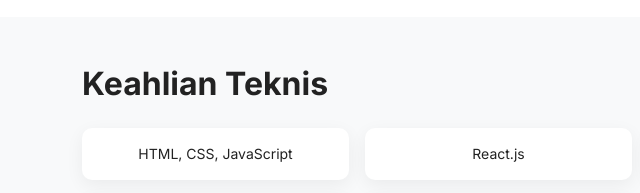
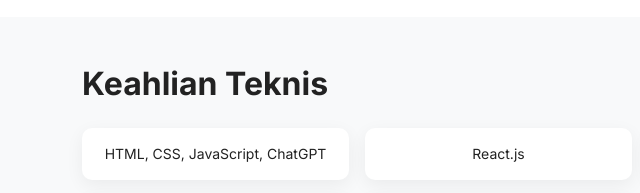
Before and after one commit to AdamAshraREvaldy/portofolio, a plain HTML site: page index.html in a window 1280 px wide. Shown: the part 1040-1233 px from the top of the page, 0-640 px from the left. Drawn offline with nearby package versions, Linux system fonts and the light colour scheme.

Commit message:
update keahlian

```diff
--- a/index.html
+++ b/index.html
@@ -98,7 +98,7 @@
         <h2 class="section-title">Keahlian Teknis</h2>
         <div class="row g-3">
           <div class="col-md-3 col-sm-6">
-            <div class="skill-box">HTML, CSS, JavaScript</div>
+            <div class="skill-box">HTML, CSS, JavaScript, ChatGPT</div>
           </div>
           <div class="col-md-3 col-sm-6">
             <div class="skill-box">React.js</div>
```
